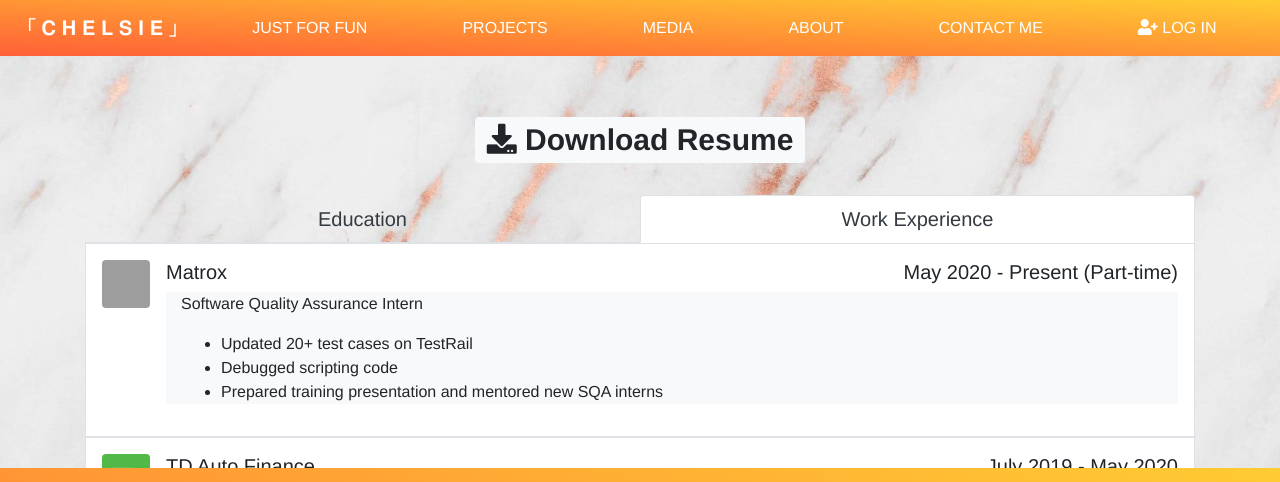
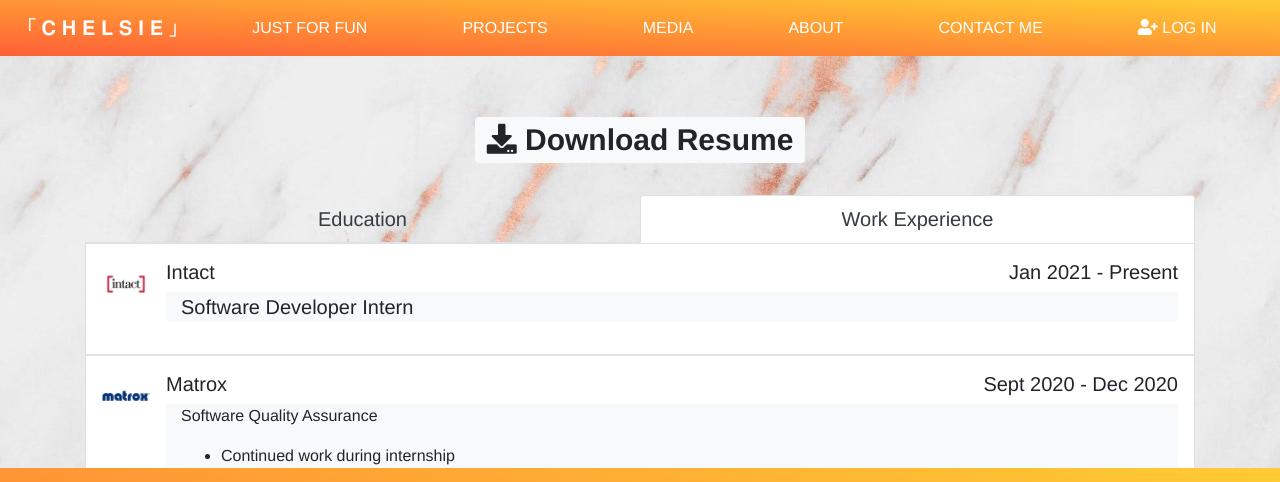
Before and after one commit to chelsieng/Personal-Website, a Flask app: page /learnmoreaboutme in a window 1280 px wide, after a click on "Work Experience". Shown: the top 482 px of the page. Run offline with Flask 2, Linux system fonts and the light colour scheme; some libraries are stand-ins or nearby versions; grey boxes are pictures that could not be loaded.

Commit message:
Updated current work experience

```diff
--- a/Chelsie's Website/templates/learnMoreAboutMe.html
+++ b/Chelsie's Website/templates/learnMoreAboutMe.html
@@ -58,11 +58,31 @@
                 </div>
             </div>
             <div class="tab-pane bg-white gitfade" id="work">
+                 <div class="media border p-3">
+                    <img src="/static/images/intact.png" height="48" width="48" class="rounded mr-3">
+                    <div class="media-body">
+                        <h4 class="lead" style="float: left">Intact</h4>
+                        <h5 style="float: right" class="lead">Jan 2021 - Present</h5>
+                        <div class="container rounded bg-light" style="clear: both">
+                            <p class="lead">Software Developer Intern</p>
+                        </div>
+                    </div>
+                </div>
                 <div class="media border p-3">
                     <img src="/static/images/matrox.jpeg" height="48" width="48" class="rounded mr-3">
                     <div class="media-body">
                         <h4 class="lead" style="float: left">Matrox</h4>
-                        <h5 style="float: right" class="lead">May 2020 - Present (Part-time)</h5>
+                        <h5 style="float: right" class="lead">Sept 2020 - Dec 2020</h5>
+                        <div class="container rounded bg-light" style="clear: both">
+                            <p>Software Quality Assurance</p>
+                            <ul>
+                                <li>Continued work during internship</li>
+                                <li>Reported 10+ bugs on Jira</li>
+                                <li>Performed ad-hoc testing, regression testing, sanity testing, smoke testing and others</li>
+                                <li>Mentored new SQA interns</li>
+                            </ul>
+                        </div>
+                        <h5 style="float: right" class="lead">May 2020 - Aug 2020</h5>
                         <div class="container rounded bg-light" style="clear: both">
                             <p>Software Quality Assurance Intern</p>
                             <ul>
```
Also changed, not shown: Chelsie's Website/static/images/intact.png (added), Chelsie's Website/static/images/matrox.jpeg (added).
